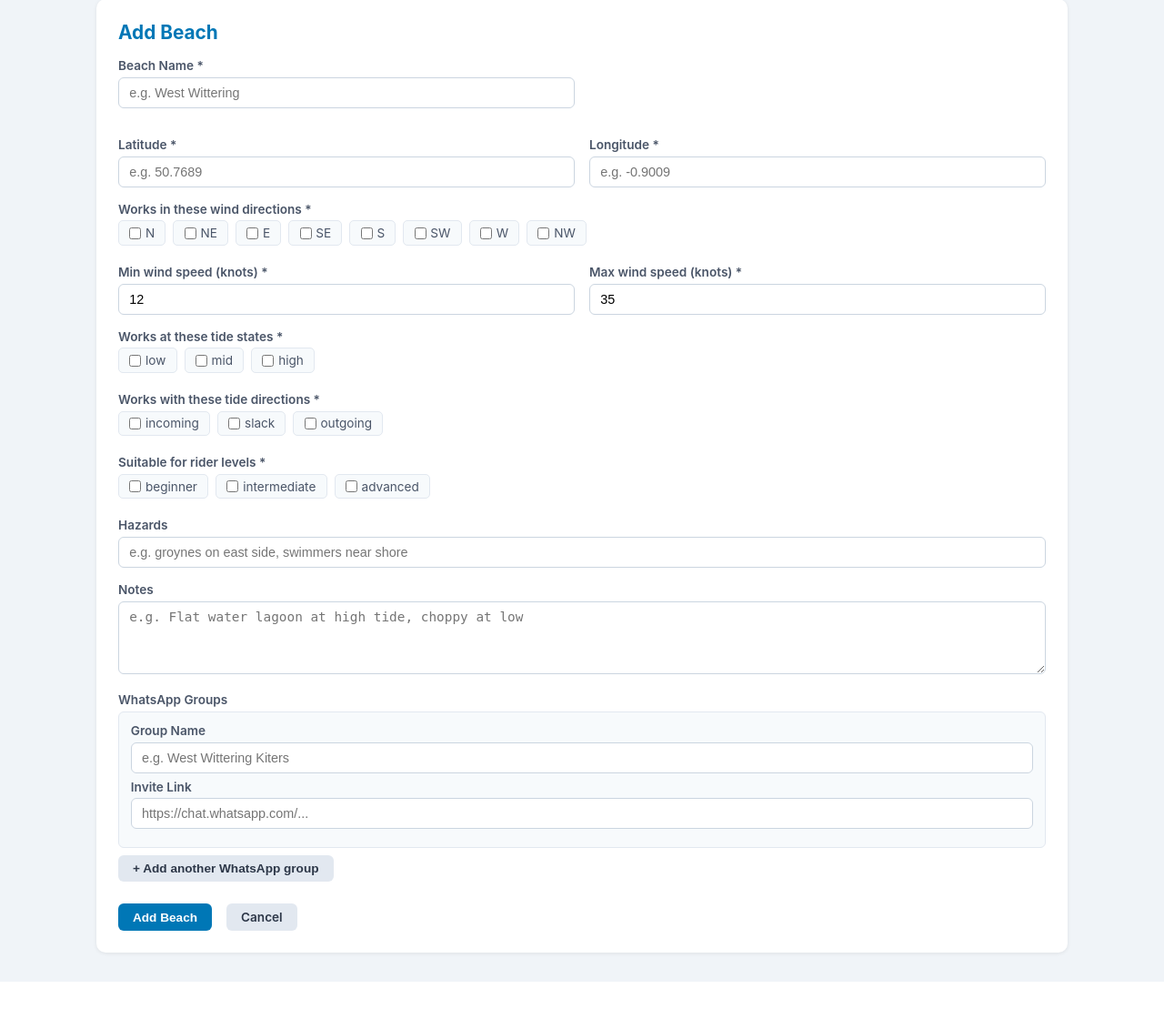
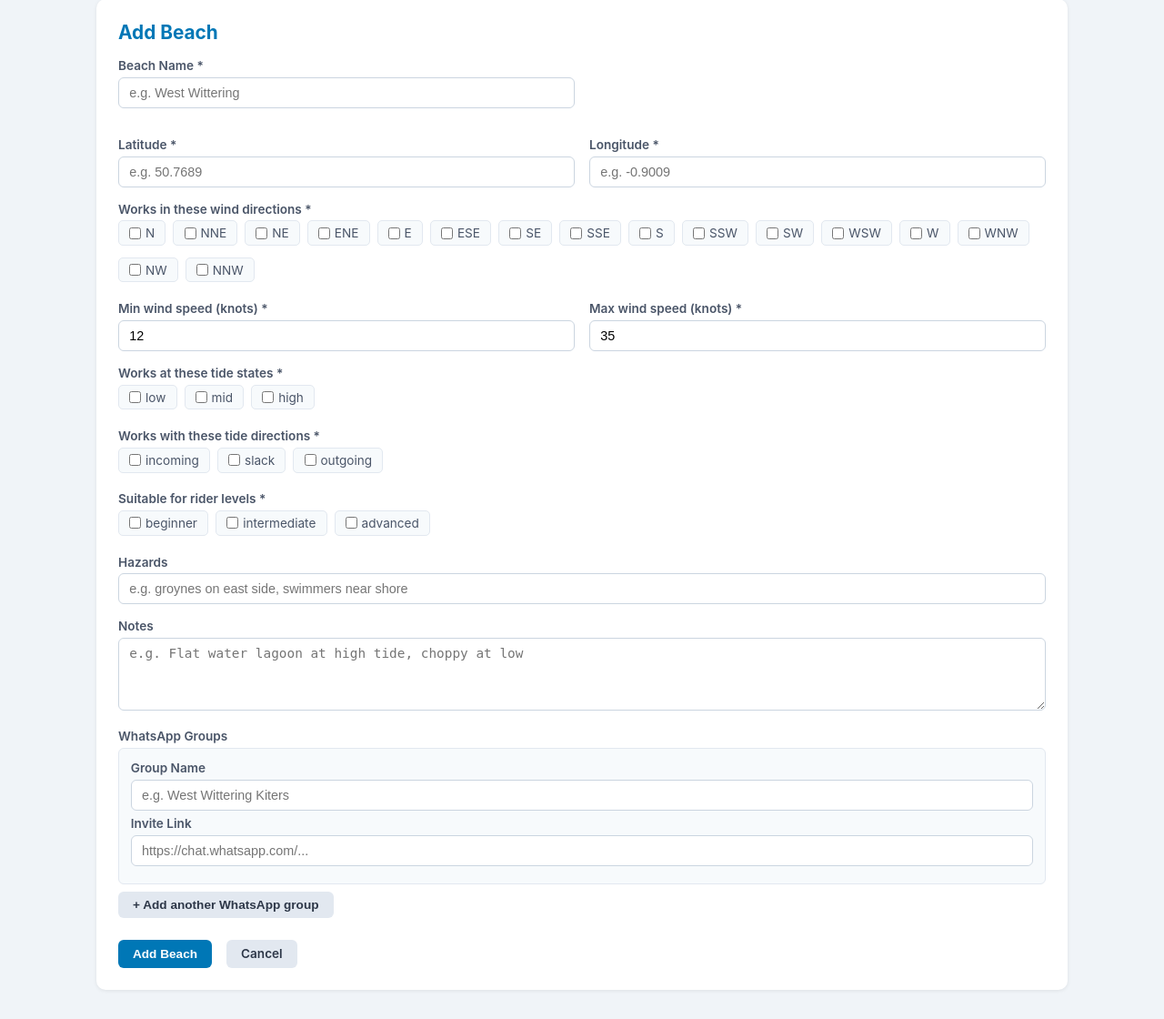
Before and after one commit to r4oul/kitesurf-agent, a FastAPI app: page /admin/beach/new in a window 1280 px wide. Shown: the part 89-1209 px from the top of the page at 91% size. Before the commit the page ends 1168 px from the top, so only its background shows below. Run offline with FastAPI, Linux system fonts and the light colour scheme.

Commit message:
Add all 16 compass directions to beach admin form

```diff
--- a/admin/templates/beach_form.html
+++ b/admin/templates/beach_form.html
@@ -23,7 +23,7 @@
 
         <label>Works in these wind directions *</label>
         <div class="checkbox-group">
-            {% for dir in ["N", "NE", "E", "SE", "S", "SW", "W", "NW"] %}
+            {% for dir in ["N", "NNE", "NE", "ENE", "E", "ESE", "SE", "SSE", "S", "SSW", "SW", "WSW", "W", "WNW", "NW", "NNW"] %}
             <label>
                 <input type="checkbox" name="wind_directions" value="{{ dir }}"
                     {{ "checked" if beach and dir in beach.wind_directions else "" }}>
```
